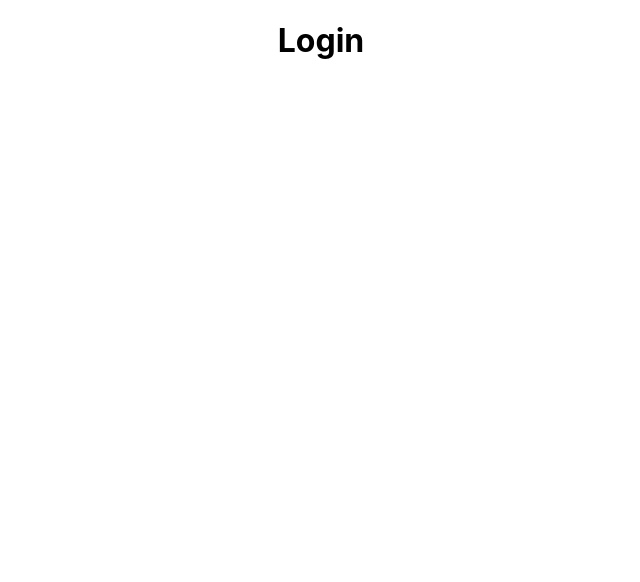
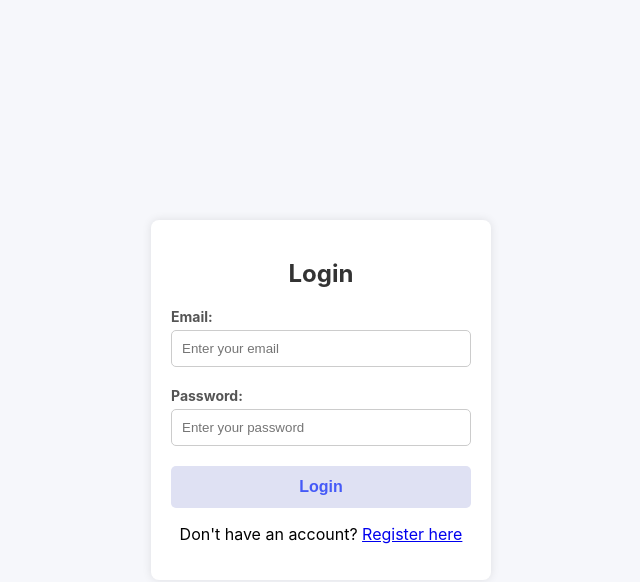
Before and after one commit to BaishaliD/finance-tracker, a React (Create React App) app: page / in a window 1280 px wide. Shown: the top 582 px of the page, without its empty margins (319-959 px from the left). Built offline with nearby package versions, Linux system fonts and the light colour scheme.

Commit message:
Login UI

```diff
--- a/src/App.js
+++ b/src/App.js
@@ -1,6 +1,6 @@
 import "./App.scss";
 import { BrowserRouter as Router, Routes, Route } from "react-router-dom";
-import Login from "./pages/Login";
+import Login from "./pages/Login/Login";
 import Dashboard from "./pages/Dashboard";
 import Register from "./pages/Register";
 import Layout from "./layout/Layout";
--- a/src/App.scss
+++ b/src/App.scss
@@ -2,37 +2,11 @@
   text-align: center;
 }
 
-.App-logo {
-  height: 40vmin;
-  pointer-events: none;
+.screen-container {
+  height: 100vh;
+  width: 100vw;
+  display: flex;
+  justify-content: center;
+  align-items: center;
+  background-color: var(--lightgray);
 }
-
-@media (prefers-reduced-motion: no-preference) {
-  .App-logo {
-    animation: App-logo-spin infinite 20s linear;
-  }
-}
-
-.App-header {
-  background-color: #282c34;
-  min-height: 100vh;
-  display: flex;
-  flex-direction: column;
-  align-items: center;
-  justify-content: center;
-  font-size: calc(10px + 2vmin);
-  color: white;
-}
-
-.App-link {
-  color: #61dafb;
-}
-
-@keyframes App-logo-spin {
-  from {
-    transform: rotate(0deg);
-  }
-  to {
-    transform: rotate(360deg);
-  }
-}
--- a/src/pages/Login.js
+++ /dev/null
@@ -1,3 +0,0 @@
-export default function Login() {
-  return <h1>Login</h1>;
-}
--- /dev/null
+++ b/src/pages/Login/Login.js
@@ -0,0 +1,59 @@
+import React, { useState } from "react";
+import "./Login.scss";
+
+function Login() {
+  // State to manage user input
+  const [email, setEmail] = useState("");
+  const [password, setPassword] = useState("");
+
+  // Function to handle form submission
+  const handleSubmit = (e) => {
+    e.preventDefault();
+    // Add your authentication logic here
+    console.log("Email:", email);
+    console.log("Password:", password);
+    // You can send the data to your backend for authentication
+    if (email !== "" && password !== "") {
+      // You can send the data to your backend for authentication
+    }
+  };
+
+  return (
+    <div className="screen-container">
+      <div className="login-container">
+        <h2>Login</h2>
+        <form onSubmit={handleSubmit}>
+          <div className="form-group">
+            <label htmlFor="email">Email:</label>
+            <input
+              type="email"
+              id="email"
+              placeholder="Enter your email"
+              value={email}
+              onChange={(e) => setEmail(e.target.value)}
+              required
+            />
+          </div>
+          <div className="form-group">
+            <label htmlFor="password">Password:</label>
+            <input
+              type="password"
+              id="password"
+              placeholder="Enter your password"
+              value={password}
+              onChange={(e) => setPassword(e.target.value)}
+              required
+              autocomplete="new-password"
+            />
+          </div>
+          <button type="submit">Login</button>
+          <p className="helper-text">
+            Don't have an account? <a href="/register">Register here</a>
+          </p>
+        </form>
+      </div>
+    </div>
+  );
+}
+
+export default Login;
--- /dev/null
+++ b/src/pages/Login/Login.scss
@@ -0,0 +1,65 @@
+/* Login.css */
+.login-container {
+  width: 300px;
+  margin: 0 auto;
+  padding: 20px;
+  border-radius: 8px;
+  background-color: white;
+  box-shadow: 0 0 10px rgba(0, 0, 0, 0.1);
+}
+
+h2 {
+  text-align: center;
+  margin-bottom: 20px;
+  color: #333;
+}
+
+.form-group {
+  margin-bottom: 20px;
+}
+
+label {
+  display: block;
+  font-weight: bold;
+  color: #555;
+  font-size: 14px;
+  text-align: left;
+  margin-bottom: 5px;
+}
+
+input,
+textarea {
+  width: 100%;
+  padding: 10px;
+  border: 1px solid #ccc;
+  border-radius: 5px;
+  outline: none;
+  transition: border-color 0.2s;
+  box-sizing: border-box;
+}
+
+input:focus {
+  border-color: #007bff;
+}
+
+button {
+  width: 100%;
+  padding: 12px;
+  background-color: #dfe1f3;
+  color: #fff;
+  border: none;
+  border-radius: 5px;
+  cursor: pointer;
+  transition: background-color 0.2s;
+  font-weight: bold;
+  font-size: 16px;
+  color: #455af7;
+}
+
+button:hover {
+  background-color: #b2b5d0;
+}
+
+textarea:focus {
+  border-color: #007bff;
+}
```
